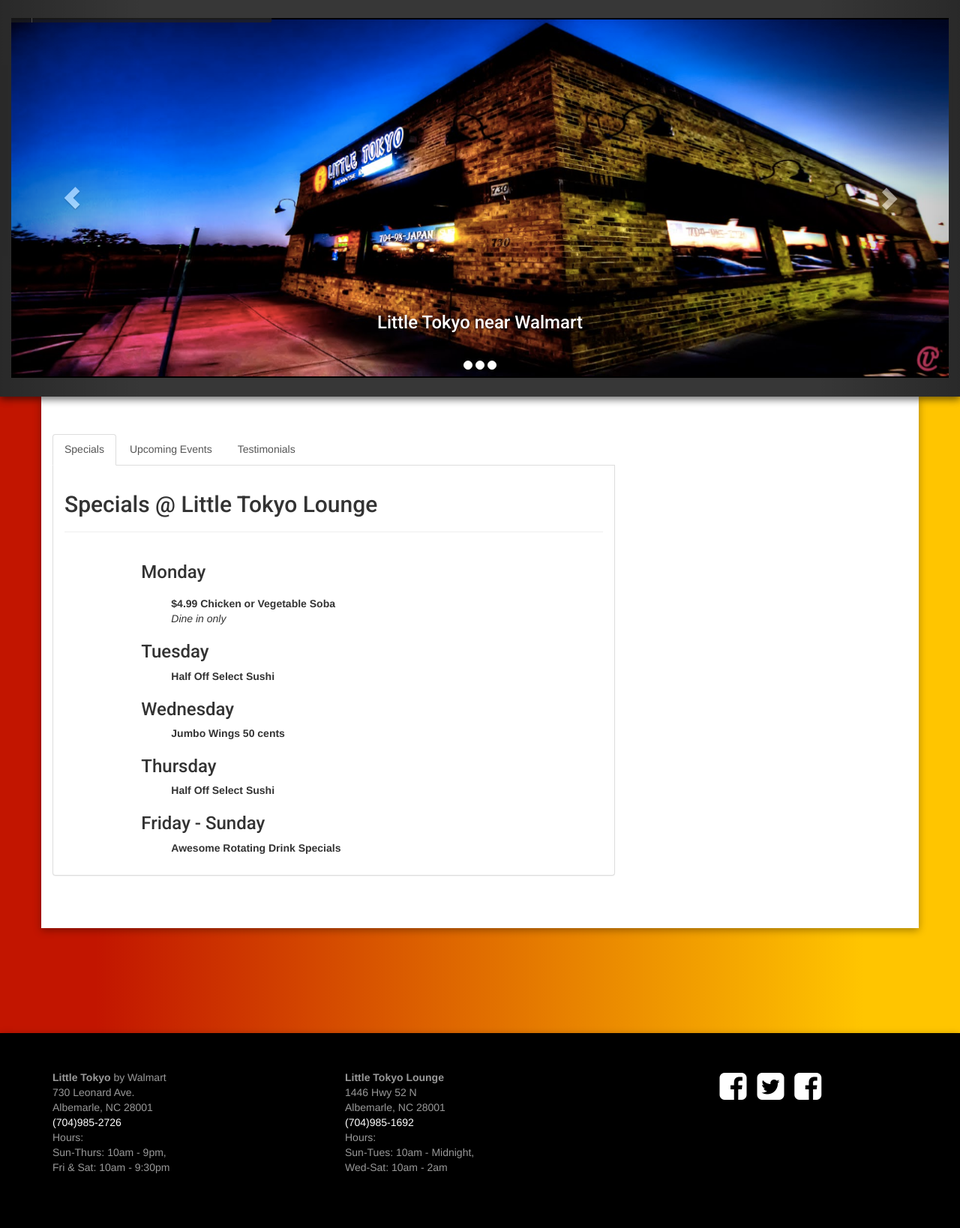
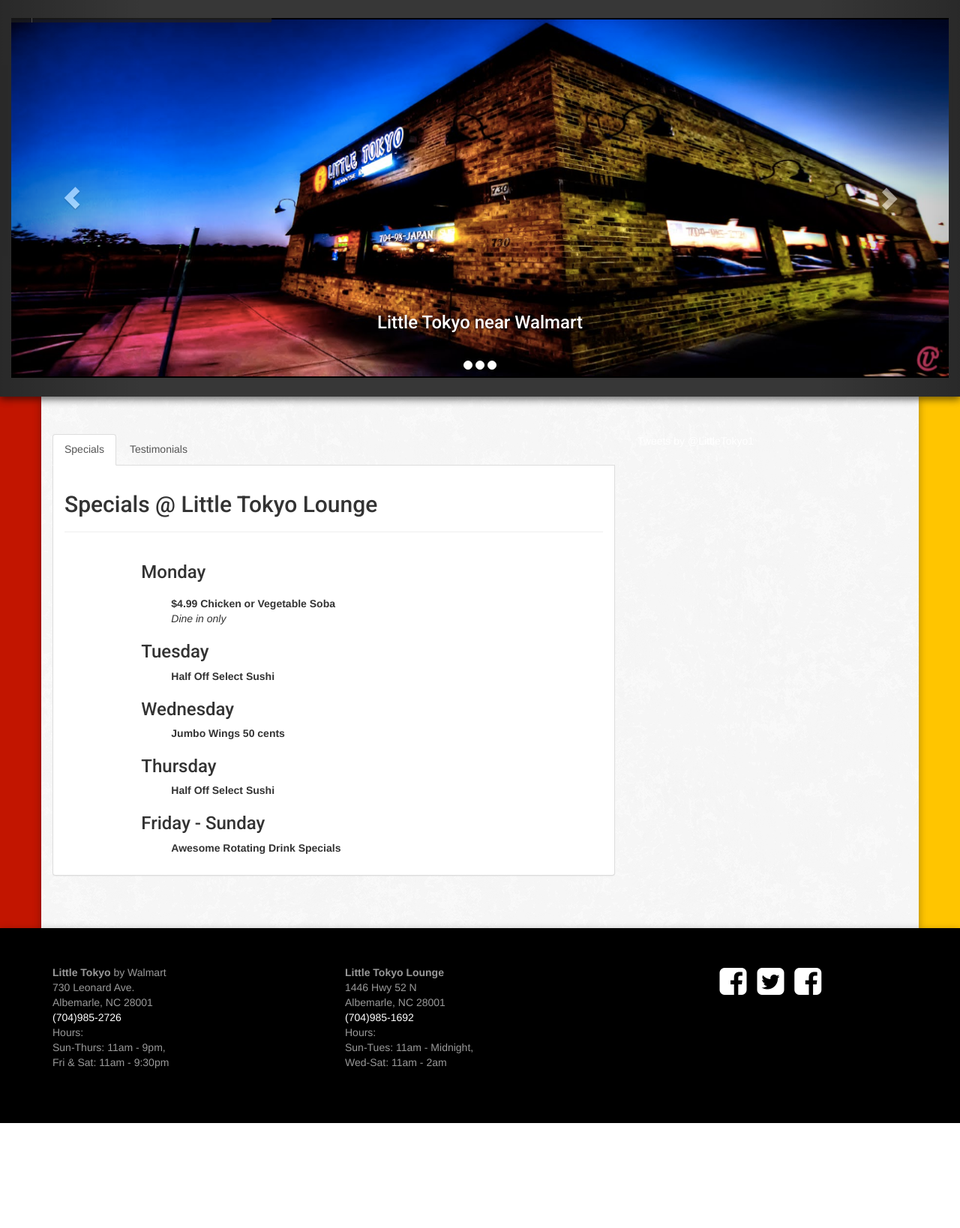
Before and after one commit to micha3lbrown/tokyo, a CakePHP app: the page made by app/View/Pages/home.ctp in a window 1280 px wide. Shown: the part 168-1806 px from the top of the page at 75% size. After the commit the page ends 1666 px from the top, so only its background shows below. Run offline with PHP 8.4 and a stand-in for CakePHP, Linux system fonts and the light colour scheme; the template is opened without the code that fills it, so the values that code supplies are empty; some libraries are stand-ins or nearby versions; some web fonts are replaced.

Commit message:
final push before live

```diff
--- a/app/View/Elements/footer.ctp
+++ b/app/View/Elements/footer.ctp
@@ -28,7 +28,7 @@
 				  730 Leonard Ave.<br>
 				  Albemarle, NC 28001<br>
 				  <a href="tel:7049852726"> (704)985-2726 </a> <br />
-				  Hours: <br /> Sun-Thurs: 10am - 9pm, <br /> Fri & Sat: 10am - 9:30pm
+				  Hours: <br /> Sun-Thurs: 11am - 9pm, <br /> Fri & Sat: 11am - 9:30pm
 				</address>
 			</div>
 			<div class="col-sm-4 col-xs-6">
@@ -37,7 +37,7 @@
 				  1446 Hwy 52 N<br>
 				  Albemarle, NC 28001<br>
 				  <a href="tel:7049851692"> (704)985-1692 </a> <br />
-				  Hours: <br /> Sun-Tues: 10am - Midnight, <br /> Wed-Sat: 10am - 2am
+				  Hours: <br /> Sun-Tues: 11am - Midnight, <br /> Wed-Sat: 11am - 2am
 				</address>
 			</div>
 			<div class="col-sm-4 col-xs-12 text-center">
--- a/app/View/Pages/home.ctp
+++ b/app/View/Pages/home.ctp
@@ -9,7 +9,7 @@
 // December 5th
 //
 ?>
-<div id="main" class="container-fluid bg-circles drop" style="z-index:100;">
+<div id="main" class="container-fluid drop" style="z-index:100;">
  <div class='row opaque'>
     <div class='col-sm-12 drop'>
       <div class='carousel slide' data-ride='carousel' id='homepageCarousel'>
@@ -56,14 +56,13 @@
   </div>
 </div>
 <!-- //red2-bg -->
-<div class="bg-pink">
-  <div class="container drop bg-white">
+<div>
+  <div class="container drop bg-paper">
   	<div class="row padv50">
       <div class="col-sm-8">
 
          <ul class="nav nav-tabs" role="tablist">
             <li class="active"><a href="#specials" role="tab" data-toggle="tab">Specials</a></li>
-            <li><a href="#events" role="tab" data-toggle="tab">Upcoming Events</a></li>
             <li><a href="#reviews" role="tab" data-toggle="tab">Testimonials</a></li>
          </ul>
 
@@ -105,14 +104,6 @@
                 </div>
               </div>
           </div>
-          <div class="tab-pane" id="events">
-            <div class="panel panel-default">
-              <div class="panel-body">
-                <h2>Calendar</h2>
-               <iframe src="https://www.google.com/calendar/embed?height=600&amp;wkst=1&amp;bgcolor=%23ffffff&amp;src=j5p27jhc2tb69a2ku99g9l73ks%40group.calendar.google.com&amp;color=%2342104A&amp;ctz=America%2FNew_York" style=" border-width:0 " width="100%" height="600" frameborder="0" scrolling="no"></iframe>
-              </div>
-            </div>
-          </div>
           <div class="tab-pane" id="reviews">
             <div class="panel panel-default">
               <div class="panel-body">
--- a/app/View/Pages/locations.ctp
+++ b/app/View/Pages/locations.ctp
@@ -9,13 +9,13 @@
 <script type="text/javascript">
 	var locations =[
     	[
-        '<strong>Little Tokyo on Leonard Ave.</strong><br>Hours: <br /> Sun-Thurs: 10am - 9pm, <br /> Fri & Sat: 10am - 9:30pm <br /> <a href="tel:7049852726"> (704)985-2726 </a>',
+        '<strong>Little Tokyo on Leonard Ave.</strong><br>Hours: <br /> Sun-Thurs: 11am - 9pm, <br /> Fri & Sat: 11am - 9:30pm <br /> <a href="tel:7049852726"> (704)985-2726 </a>',
         '35.341055',
         '-80.177853',
         2
       ],
       [
-        '<strong>Tokyo Lounge</strong><br /> Hours: <br /> Sun-Tues: 10am - Midnight, <br /> Wed-Sat: 10am - 2am <br> <a href="tel:7049851692"> (704)985-1692 </a>',
+        '<strong>Tokyo Lounge</strong><br /> Hours: <br /> Sun-Tues: 11am - Midnight, <br /> Wed-Sat: 11am - 2am <br> <a href="tel:7049851692"> (704)985-1692 </a>',
         '35.373430',
         '-80.195943',
         1
--- a/app/webroot/css/custom.css
+++ b/app/webroot/css/custom.css
@@ -266,6 +266,10 @@
 .bg-white {
   background-color: #FFF; }
 
+.bg-paper {
+  background: url('../img/wallBg.png') !important;
+  background: repeat; }
+
 .bg-pink div.container {
   margin-bottom: 10em; }
 
--- a/app/webroot/css/scss/custom.scss
+++ b/app/webroot/css/scss/custom.scss
@@ -67,6 +67,10 @@
 }
 .bg-white{
 	background-color:$white;
+}
+.bg-paper{
+	background: url('../img/wallBg.png') !important;
+	background: repeat;
 }
 .bg-pink{
 	// background-color: $dimturq;
```
Also changed, not shown: app/View/Pages/social.ctp (+8 -1 lines), app/webroot/img/paperBg.png (added), app/webroot/img/wallBg.png (added).
